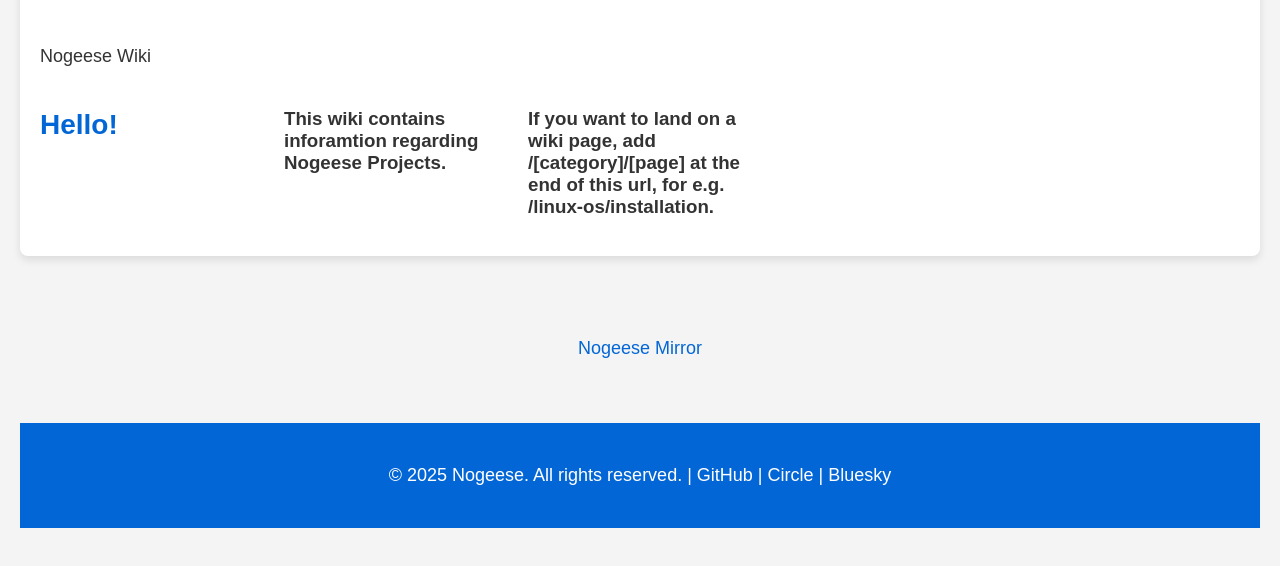
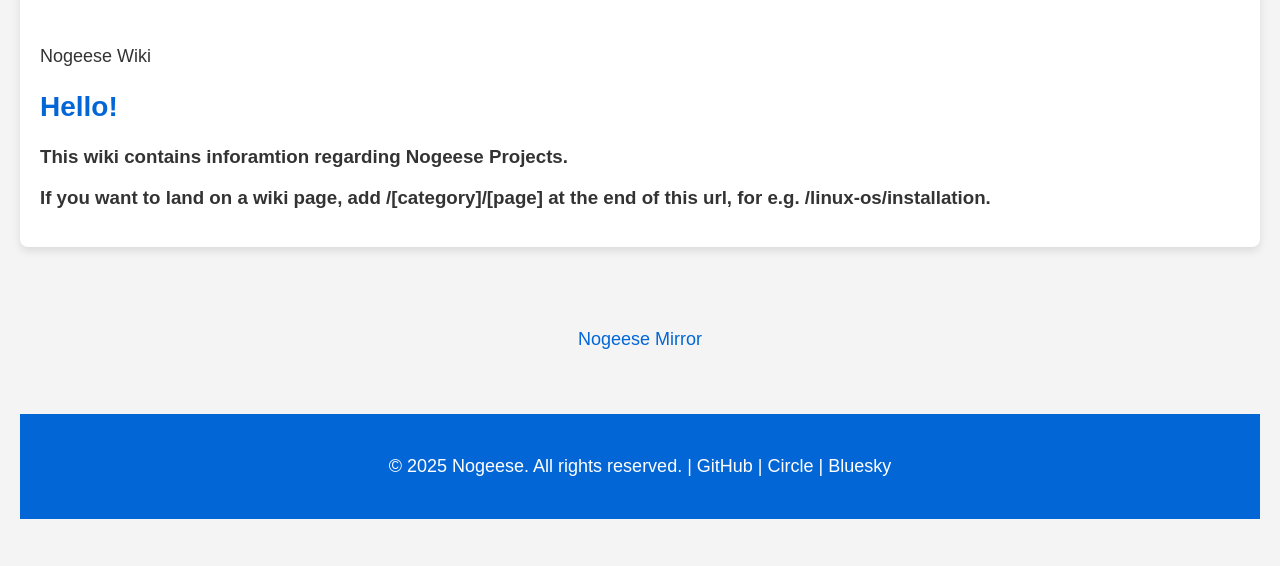
Before and after one commit to nogeese-org/wiki, a plain HTML site: page docs/index.html in a window 1280 px wide. Shown: the part 142-708 px from the top of the page. Drawn offline with Linux system fonts and the light colour scheme.

Commit message:
Update index.html

```diff
--- a/docs/index.html
+++ b/docs/index.html
@@ -27,7 +27,7 @@
     <div class="content">
       <p>Nogeese Wiki</p>
 
-      <div class="grid">
+      <div>
         <h2>Hello!</h2>
         <h3>This wiki contains inforamtion regarding Nogeese Projects.</h3>
         <h3>If you want to land on a wiki page, add /[category]/[page] at the end of this url, for e.g. /linux-os/installation.</h3>
```
